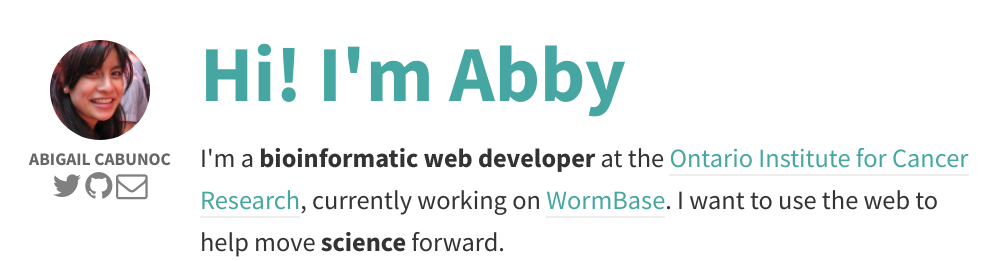
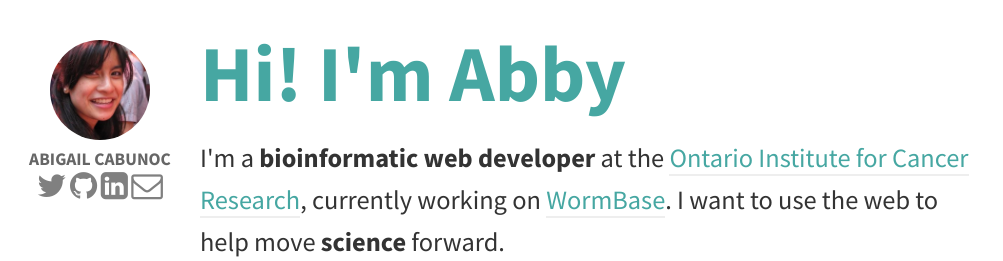
Before and after one commit to abbycabs/abbycabs.github.com, a plain HTML site: page index.html in a window 1280 px wide. Shown: the top 261 px of the page, without its empty margins (0-1003 px from the left). Drawn offline with Linux system fonts and the light colour scheme.

Commit message:
add linkedin

```diff
--- a/index.html
+++ b/index.html
@@ -29,7 +29,7 @@
             <section class="media">
                 <a href="https://twitter.com/abbycabs" class="fa fa-twitter" title="Twitter"></a>
                 <a href="https://github.com/acabunoc" class="fa fa-github" title="Github"></a>
-                <!-- <a href="http://www.linkedin.com/in/acabunoc" class="fa fa-linkedin-square" title="LinkedIn"></a> -->
+                <a href="http://www.linkedin.com/in/acabunoc" class="fa fa-linkedin-square" title="LinkedIn"></a>
                 <a href="mailto:acabunoc@gmail.com" class="fa fa-envelope-o" title="Say Hello"></a>
                 <!-- <a href="http://blog.abigailcabunoc.com" class="fa fa-comments" title="Blog"></a> -->
             </section>
```
